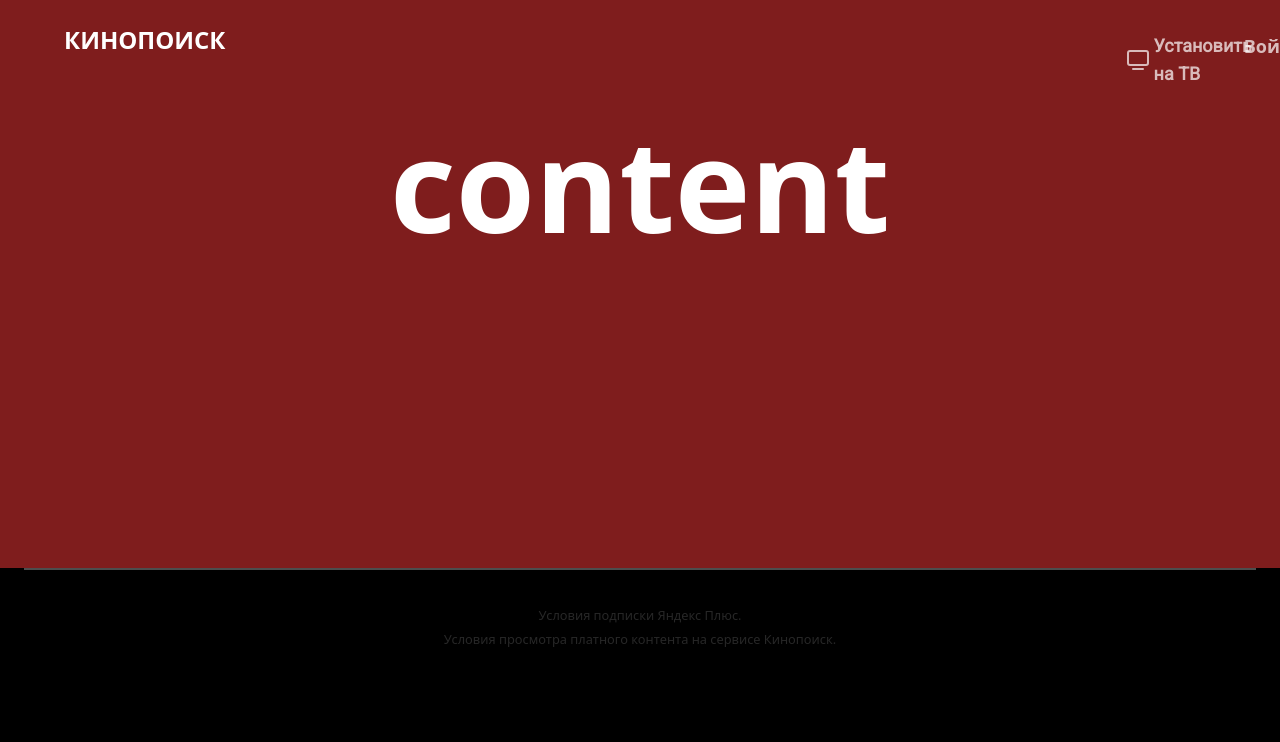
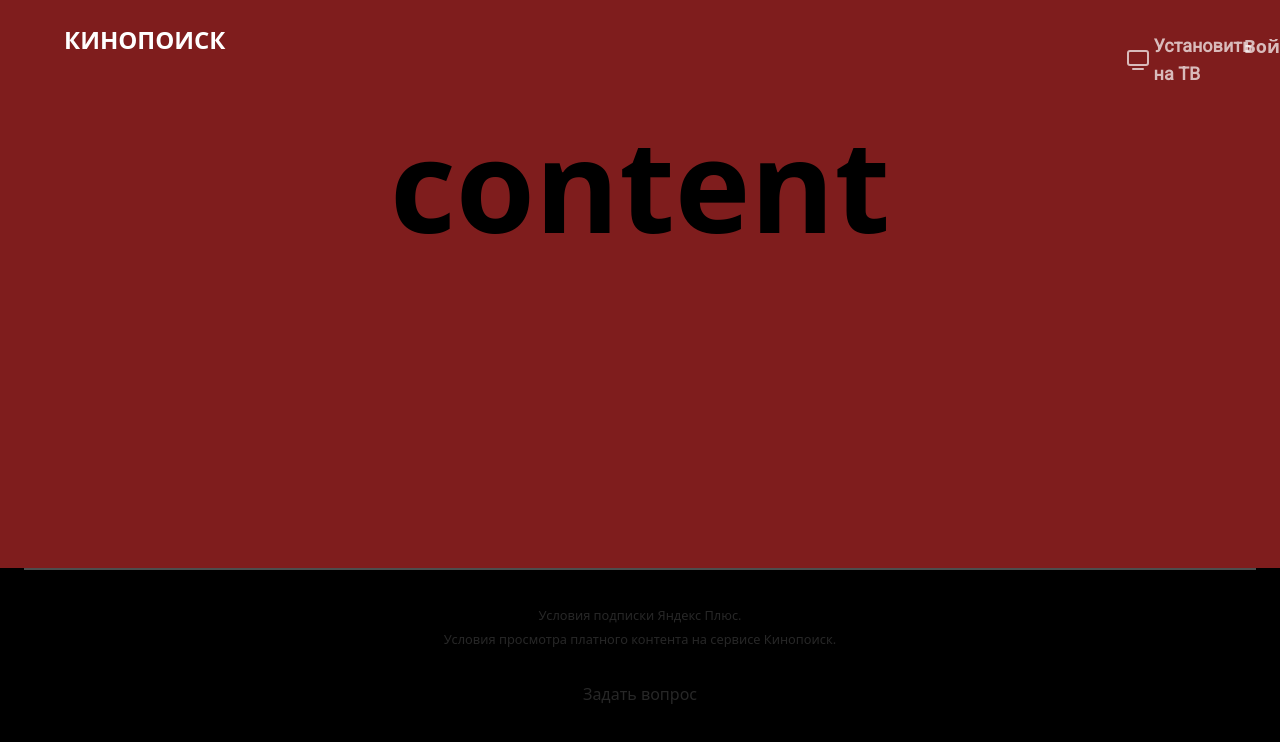
Before and after one commit to valikbrrr/react-typescript-project, a React (Create React App) app: page /entrance in a window 1280 px wide. Shown: the top 742 px of the page. Built offline with nearby package versions, Linux system fonts and the light colour scheme.

Commit message:
feat: add Chat

```diff
--- a/src/App.tsx
+++ b/src/App.tsx
@@ -6,3 +6,5 @@ function App() {
 export default App;
 //ctrl + shift + p => window reload
 //rafce
+//chore - не важное
+//upgreate
--- /dev/null
+++ b/src/HomePageComponents/Chat.tsx
@@ -0,0 +1,5 @@
+const Chat = () => {
+  return <div className="bg-pink-700 h-56 w-64 text-white">Chat</div>;
+};
+
+export default Chat;
--- a/src/HomePageComponents/Footer.tsx
+++ b/src/HomePageComponents/Footer.tsx
@@ -1,6 +1,10 @@
-const Footer = () => {
+interface IFooterProps {
+  setIsChatOpen: React.Dispatch<React.SetStateAction<boolean>>;
+}
+
+const Footer = ({ setIsChatOpen }: IFooterProps) => {
   return (
-    <div className="bg-black mt-16">
+    <div className="bg-black mt-16 w-[100%]">
       <div className="h-64 mx-6 px-16 border-t-2 border-white opacity-30">
         <div className="w-[100%] text-center pt-8">
           <a
@@ -18,6 +22,12 @@ const Footer = () => {
             Условия просмотра платного контента на сервисе Кинопоиск.
           </a>
         </div>
+        <div
+          className="w-[100%] text-center text-white opacity-50 hover:opacity-90 pt-8 cursor-pointer"
+          onClick={() => setIsChatOpen((prev) => !prev)}
+        >
+          Задать вопрос
+        </div>
       </div>
     </div>
   );
--- a/src/HomePageComponents/Header.tsx
+++ b/src/HomePageComponents/Header.tsx
@@ -7,12 +7,12 @@ const Header = () => {
   return (
     <div className="header flex px-16 max-h-96 max-w-[1440px] mx-auto">
       <span
-        className="text-white label_kinopoisk text-2xl py-6  font-bold"
-        onClick={() => navigate("/MainPage")}
+        className="text-white label_kinopoisk text-2xl py-6  font-bold cursor-pointer"
+        onClick={() => navigate("/")}
       >
         КИНОПОИСК
       </span>
-      <div className="right_section py-8 ml-[900px] w-[100%] flex">
+      <div className="right_section py-8 ml-[900px] w-[100%] flex cursor-pointer">
         <div className="setup_on_tv flex opacity-70 hover:opacity-100">
           <img className="font-bold" src={tv} alt="ic_tv" />
           <span
@@ -23,7 +23,7 @@ const Header = () => {
           </span>
         </div>
         <span
-          className="text-lg text-white opacity-70 hover:opacity-100 font-bold"
+          className="text-lg text-white opacity-70 hover:opacity-100 font-bold cursor-pointer"
           onClick={() => navigate("/Entrance")}
         >
           Войти
--- a/src/HomePageComponents/Hero.tsx
+++ b/src/HomePageComponents/Hero.tsx
@@ -16,7 +16,7 @@ const Hero = () => {
       </div>
       <button
         type="button"
-        className="hover:w-48 hover:h-16 hover:mt-6 bg-gradient-to-l from-indigo-600 via-pink-500 via-80% to-red-400 text-white font-bold py-4 mt-8 px-4 rounded-3xl"
+        className="hover:scale-110 transition-all bg-gradient-to-l from-indigo-600 via-pink-500 via-80% to-red-400 text-white font-bold py-4 mt-8 px-4 rounded-3xl"
         onClick={() => navigator("/SubscrPage")}
       >
         Хочу, оформляем!
--- a/src/HomePageComponents/HomePage.tsx
+++ b/src/HomePageComponents/HomePage.tsx
@@ -1,19 +1,24 @@
+import { useState } from "react";
 import Cards from "./Cards";
 import Footer from "./Footer";
 import Galery from "./Galery";
 import Header from "./Header";
 import Hero from "./Hero";
 import Subscription from "./Subscription";
+import Chat from "./Chat";
 
 const HomePage = () => {
+  let [IsChatOpen, setIsChatOpen] = useState(false);
+
   return (
-    <div className="bg-black">
+    <div className="bg-black relative">
       <Header />
       <Hero />
       <Galery />
       <Cards />
       <Subscription />
-      <Footer />
+      <Footer setIsChatOpen={setIsChatOpen} />
+      {IsChatOpen && <Chat />}
     </div>
   );
 };
--- a/src/HomePageComponents/Subscription.tsx
+++ b/src/HomePageComponents/Subscription.tsx
@@ -41,7 +41,7 @@ const Subscription = () => {
       <div className="h-[88px] w-[100%] flex justify-center">
         <button
           type="button"
-          className="bg-gradient-to-l from-indigo-600 via-pink-500 via-80% to-red-400 hover:w-48 hover:h-16 text-white font-bold py-4 mt-8 px-4 rounded-3xl justify-center"
+          className="bg-gradient-to-l from-indigo-600 via-pink-500 via-80% to-red-400 hover:scale-110 text-white font-bold py-4 mt-8 px-4 rounded-3xl justify-center transition-all"
           onClick={() => navigator("/SubscrPage")}
         >
           Хочу, оформляем!
--- a/src/Layout.tsx
+++ b/src/Layout.tsx
@@ -1,14 +1,19 @@
+import { useState } from "react";
 import Footer from "./HomePageComponents/Footer";
 import Header from "./HomePageComponents/Header";
+import Chat from "./HomePageComponents/Chat";
 
 const Layout = () => {
+  let [IsChatOpen, setIsChatOpen] = useState(false);
+
   return (
-    <div className="">
+    <div className="relative">
       <Header />
       <div className="h-96 border-gray-800 font-bold text-9xl text-center ">
         content
       </div>
-      <Footer />
+      <Footer setIsChatOpen={setIsChatOpen} />
+      {IsChatOpen && <Chat />}
     </div>
   );
 };
--- a/src/OtherPage/Entrance.tsx
+++ b/src/OtherPage/Entrance.tsx
@@ -2,7 +2,7 @@ import Layout from "../Layout";
 
 const Entrance = () => {
   return (
-    <div className="bg-red-900 h-full text-white">
+    <div className=" bg-red-900 h-full">
       <Layout />
     </div>
   );
--- a/src/OtherPage/MainPage.tsx
+++ /dev/null
@@ -1,11 +0,0 @@
-import Layout from "../Layout";
-
-const MainPage = () => {
-  return (
-    <div className="bg-pink-500 h-full">
-      <Layout />
-    </div>
-  );
-};
-
-export default MainPage;
--- a/src/config/AllRoutes.tsx
+++ b/src/config/AllRoutes.tsx
@@ -2,16 +2,11 @@ import HomePage from "../HomePageComponents/HomePage";
 import Entrance from "../OtherPage/Entrance";
 import OnTvPage from "../OtherPage/OnTvPage";
 import SubscrPage from "../OtherPage/SubscrPage";
-import MainPage from "../OtherPage/MainPage";
 
 export const allRoutes = [
   {
     path: "/",
     element: <HomePage />,
-  },
-  {
-    path: "/mainpage",
-    element: <MainPage />,
   },
   {
     path: "/ontvpage",
```
Also changed, not shown: src/HomePageComponents/Galery.tsx (+0 -48 lines).
